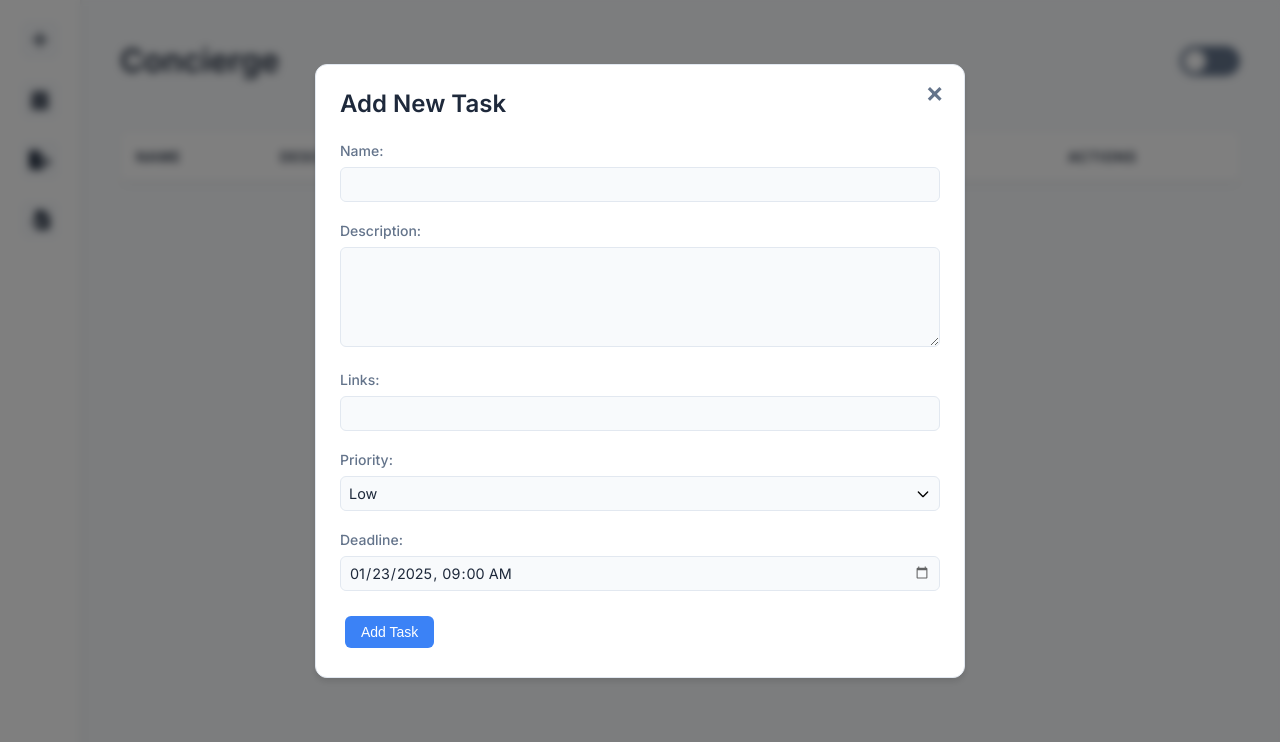
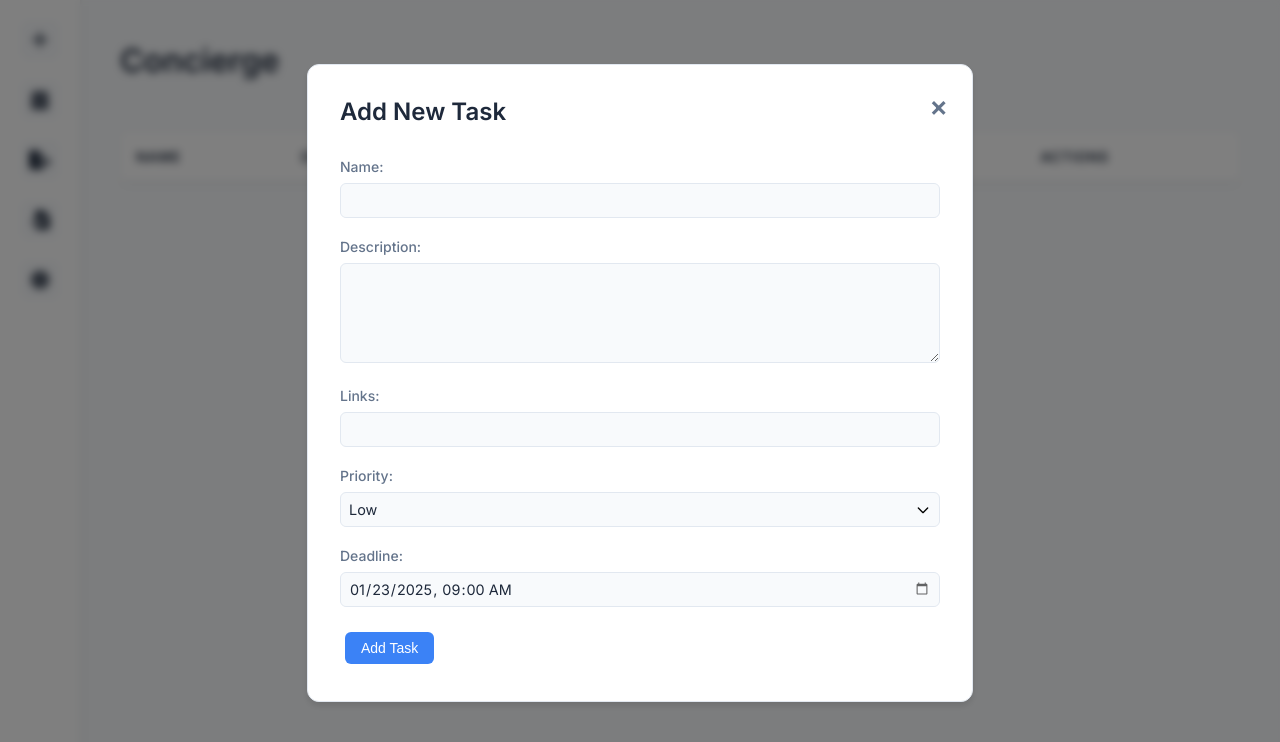
Before and after one commit to CptAlessio/concierge, a plain HTML site: page index.html in a window 1280 px wide. Both pictures are taken after a click on the button 40 px from the left and 40 px from the top of the page. Drawn offline with Linux system fonts and the light colour scheme.

Commit message:
Improvements
Improvements to the application

```diff
--- a/index.html
+++ b/index.html
@@ -106,47 +106,69 @@
         }
 
         .theme-switch {
-            position: relative;
-            width: 60px;
-            height: 30px;
+            display: none;
         }
 
-        .theme-switch input {
+        .theme-toggle {
+            position: relative;
+            cursor: pointer;
+            padding: 0 !important;
+            overflow: hidden;
+        }
+
+        .theme-toggle input {
+            position: absolute;
             opacity: 0;
             width: 0;
             height: 0;
         }
 
-        .slider {
-            position: absolute;
-            cursor: pointer;
-            top: 0;
-            left: 0;
-            right: 0;
-            bottom: 0;
-            background-color: var(--text-muted);
-            transition: .4s;
-            border-radius: 30px;
+        .toggle-icon {
+            position: relative;
+            display: flex;
+            align-items: center;
+            justify-content: center;
+            width: 100%;
+            height: 100%;
+            transition: all 0.3s;
         }
 
-        .slider:before {
+        .toggle-icon i {
             position: absolute;
-            content: "";
-            height: 22px;
-            width: 22px;
-            left: 4px;
-            bottom: 4px;
-            background-color: var(--card-background);
-            transition: .4s;
-            border-radius: 50%;
+            transition: all 0.3s;
         }
 
-        input:checked + .slider {
-            background-color: var(--primary-color);
+        .toggle-icon .fa-sun {
+            opacity: 1;
+            transform: translateY(0);
         }
 
-        input:checked + .slider:before {
-            transform: translateX(30px);
+        .toggle-icon .fa-moon {
+            opacity: 0;
+            transform: translateY(20px);
+        }
+
+        .theme-toggle input:checked + .toggle-icon .fa-sun {
+            opacity: 0;
+            transform: translateY(-20px);
+        }
+
+        .theme-toggle input:checked + .toggle-icon .fa-moon {
+            opacity: 1;
+            transform: translateY(0);
+        }
+
+        .sidebar-btn:hover,
+        .theme-toggle:hover {
+            transform: translateY(-2px);
+            background-color: var(--primary-color);
+            color: white;
+        }
+
+        .sidebar-btn.active,
+        .theme-toggle input:checked + .toggle-icon {
+            background-color: var(--primary-color);
+            color: white;
         }
 
         table {
@@ -230,7 +252,7 @@
             background-color: var(--card-background);
             color: var(--text-color);
             margin: 5% auto;
-            padding: 24px;
+            padding: 32px;
             border: 1px solid var(--border-color);
             width: 90%;
             max-width: 600px;
@@ -248,8 +270,8 @@
             font-weight: bold;
             cursor: pointer;
             position: absolute;
-            right: 20px;
-            top: 10px;
+            right: 24px;
+            top: 24px;
             transition: color 0.2s;
         }
 
@@ -331,8 +353,10 @@
 
         .modal-content h2 {
             margin-top: 0;
-            margin-bottom: 24px;
+            margin-bottom: 32px;
             padding-right: 40px;
+            font-size: 1.5rem;
+            color: var(--text-color);
         }
 
         .priority-low {
@@ -347,21 +371,41 @@
             color: var(--danger-color);
         }
 
+        .detail-group {
+            margin-bottom: 24px;
+        }
+
+        .detail-group:last-child {
+            margin-bottom: 0;
+        }
+
         .detail-group label {
+            display: block;
             color: var(--text-muted);
+            margin-bottom: 8px;
+            font-size: 0.875rem;
+            font-weight: 500;
         }
 
         .detail-group p {
             background-color: var(--background-color);
             color: var(--text-color);
-            padding: 12px;
-            border-radius: 6px;
+            padding: 16px;
+            border-radius: 8px;
             margin: 0;
             white-space: pre-wrap;
             word-wrap: break-word;
             overflow-wrap: break-word;
             max-height: 200px;
             overflow-y: auto;
+            line-height: 1.5;
+            font-size: 0.95rem;
+            border: 1px solid var(--border-color);
+        }
+
+        .detail-group p:hover {
+            border-color: var(--primary-color);
+            transition: border-color 0.2s ease;
         }
 
         .actions-group {
@@ -672,6 +716,13 @@
         <button onclick="document.getElementById('importInput').click()" class="sidebar-btn" title="Import Tasks">
             <i class="fas fa-file-import"></i>
         </button>
+        <label class="theme-toggle sidebar-btn" title="Toggle Theme">
+            <input type="checkbox" id="themeToggle">
+            <span class="toggle-icon">
+                <i class="fas fa-sun"></i>
+                <i class="fas fa-moon"></i>
+            </span>
+        </label>
         <input type="file" id="importInput" accept=".json" class="hidden-input" onchange="importTasks(event)">
     </div>
 
@@ -679,10 +730,6 @@
         <div class="container">
             <div class="header">
                 <h1>Concierge</h1>
-                <label class="theme-switch">
-                    <input type="checkbox" id="themeToggle">
-                    <span class="slider"></span>
-                </label>
             </div>
 
             <!-- Add the modal HTML -->
@@ -784,7 +831,6 @@
                     <tr>
                         <th>Name</th>
                         <th>Description</th>
-                        <th>Links</th>
                         <th>Priority</th>
                         <th>Deadline</th>
                         <th>Actions</th>
@@ -1010,7 +1056,6 @@
                         ${truncateText(task.name, 30)}
                     </td>
                     <td title="${task.description || ''}">${truncateText(task.description, 50)}</td>
-                    <td title="${task.links || ''}">${truncateText(task.links, 30)}</td>
                     <td class="priority-${task.priority.toLowerCase()}">${task.priority}</td>
                     <td class="${timeRemainingClass}" title="${fullDateTime}">${timeRemaining}</td>
                     <td class="actions-group">
```
